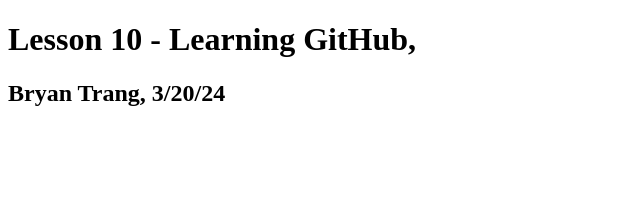
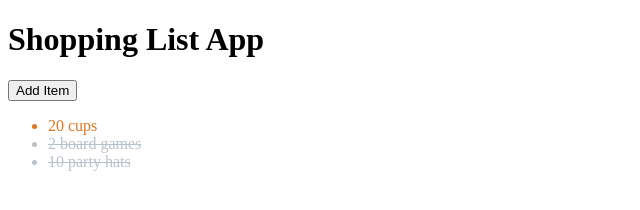
Before and after one commit to bktrang/bktrang.github.io, a plain HTML site: page index.html in a window 1280 px wide. Shown: the whole page, without its empty margins (0-640 px from the left). Drawn offline with nearby package versions, Linux system fonts and the light colour scheme.

Commit message:
Add files via upload

```diff
--- a/index.html
+++ b/index.html
@@ -1,12 +1,92 @@
 <!DOCTYPE html>
 <html lang="en">
-<head>
-    <meta charset="UTF-8">
-    <meta name="viewport" content="width=device-width, initial-scale=1.0">
-    <title>Lesson 10</title>
-</head>
-<body>
-    <h1>Lesson 10 - Learning GitHub,</h1>
-    <h2>Bryan Trang, 3/20/24</h2>
-</body>
+    <head>
+        <meta charset="UTF-8">
+        <title>Shopping List App</title>
+        <link rel="stylesheet" href="main.css">
+    </head>
+    <body>
+        <div id="shopping-list">
+            <div class="header">
+                <h1>{{header || 'Welcome'}}</h1>
+                <button v-if="editing" @click="doEdit(false)" class="btn btn-cancel">Cancel</button>
+                <button v-else @click="doEdit(true)" class="btn btn-Primary">Add Item</button>
+            </div>
+
+            <div v-if="editing" class="add-item-form">
+                <input
+                    @keyup.enter="saveItem" type="text" v-model="newItem" placeholder="Add an item">
+                <label>
+                    <input type="checkbox" v-model="newItemHighPriority"> High Priority
+                </label>
+                <button :disabled="newItem.length === 0" @click="items.push({id:items.length + 1, label: newItem})" class="btn btn-primary">
+                    Save Item
+                </button>
+            </div>
+            <p v-if="items.length === 0">Nice job! You've brought all your items!</p>
+            <ul>
+                <li
+                v-for="item in reversedItems"
+                @click="togglePurchased(item)"
+                :key="item.id"
+                :class="{strikeout: item.purchased, priority: item.highPriority}"
+                class="static-class">{{item.label}}</li>
+            </ul>
+        </div>
+        <script src="http://unpkg.com/vue@3"></script>
+        <script>
+            const shoppingListApp = Vue.createApp({
+                data(){
+                    return {
+                        header: "Shopping List App",
+                        editing:false,
+                        newItem: '',
+                        newItemHighPriority: false,
+                        items: [
+                            {id: 1, label: '10 party hats', purchased: true, highPriority: false},
+                            {id: 2, label: '2 board games', purchased: true, highPriority: false},
+                            {id: 3, label: '20 cups', purchased: false, highPriority: true},
+                        ]
+                    }
+                },
+                computed:{
+                    reversedItems(){
+                        return [...this.items].reverse()
+                    }
+                },
+                methods:{
+                    saveItem(){
+                        this.items.push({
+                            id:items.length + 1,
+                            label: this.newItem,
+                            highPriority: this.newItemHighPriority})
+                        this.newItem = ""
+                        this.newItemHighPriority = ""
+                    },
+
+                    doEdit(editing){
+                        this.editing = editing
+                        this.newItem = ""
+                        this.newItemHighPriority = ""
+                    },
+
+                    togglePurchased(item){
+                        item.purchased = !item.purchased
+                    }
+                }
+            })
+            .mount('#shopping-list')
+        </script>
+        <script>
+            // src/main.js (or main.ts)
+            import { createApp } from 'vue';
+            import App from './App.vue';
+
+            // Import your main.css file
+            import './main.css';
+
+            const app = createApp(App);
+            app.mount('#app');
+        </script>
+    </body>
 </html>
```
